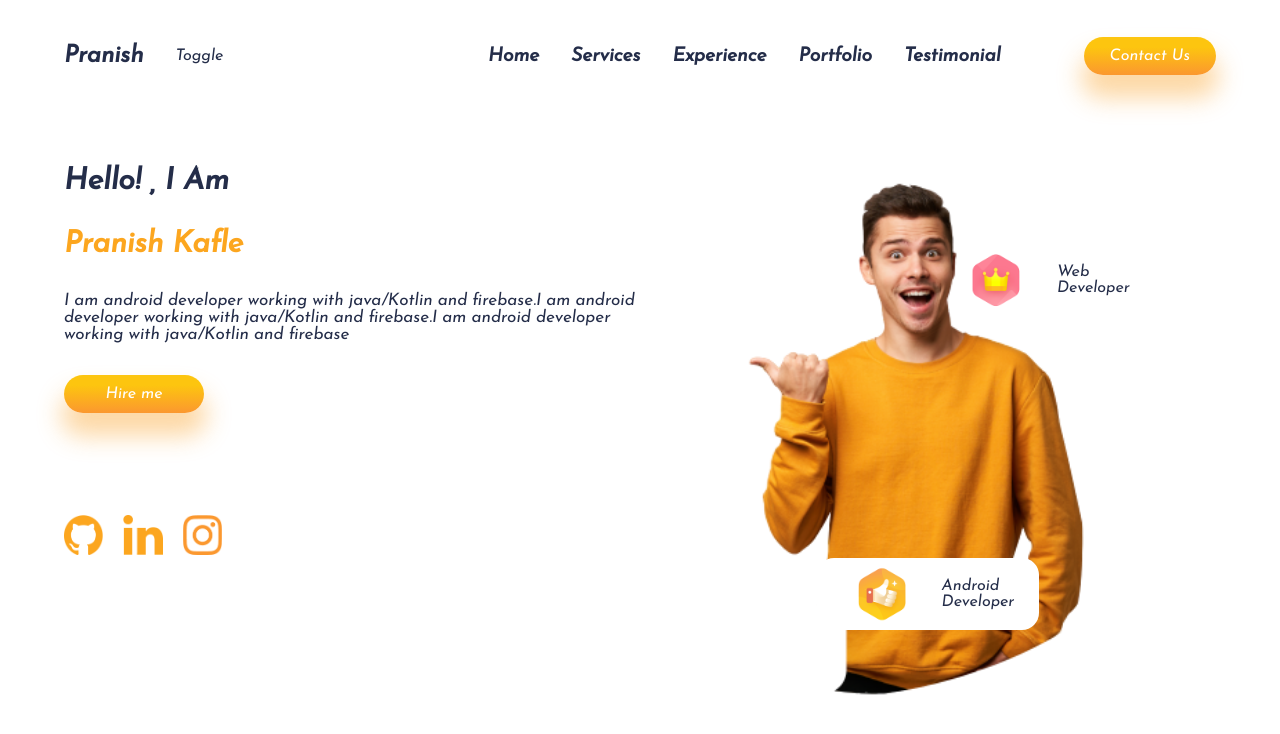
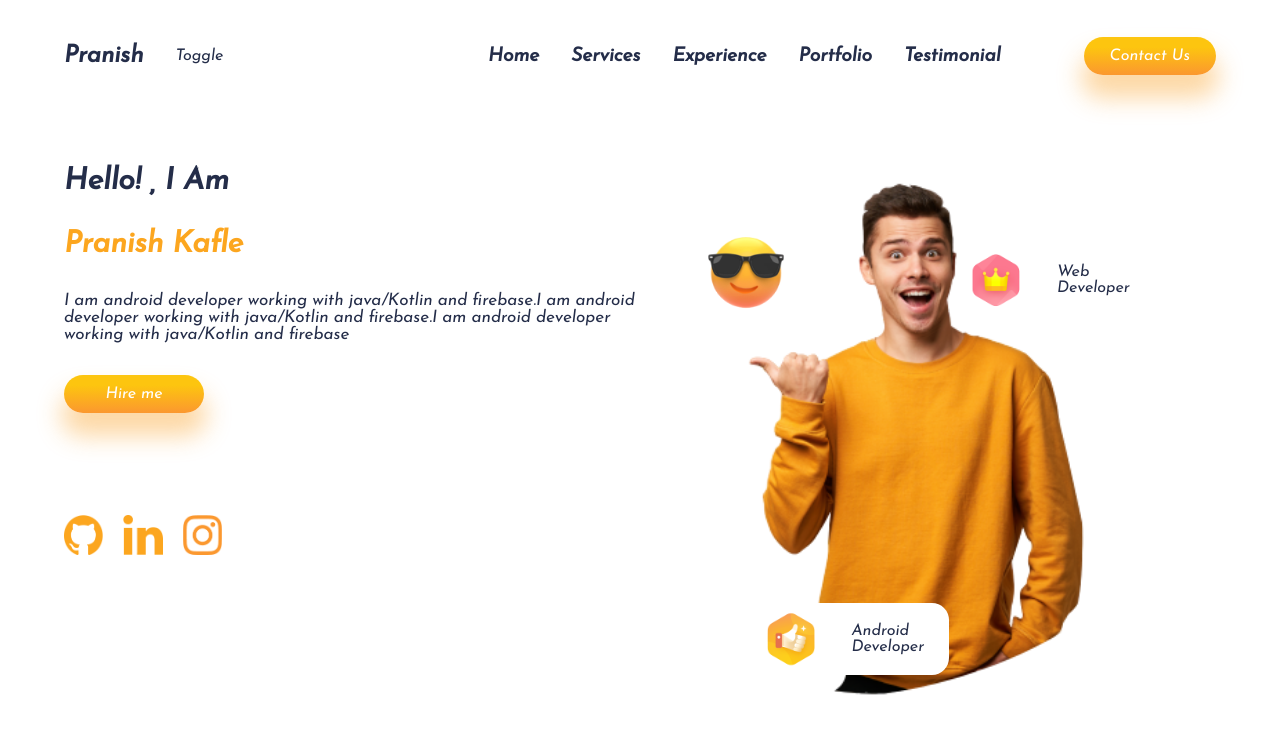
Before and after one commit to Pranishkafle6175/PotfolioReactjs, a React (Create React App) app: page / in a window 1280 px wide. Shown: the top 734 px of the page. Built offline with nearby package versions, Linux system fonts and the light colour scheme.

Commit message:
CSS updated

```diff
--- a/src/Component/FloatingDiv/FloatingDiv.jsx
+++ b/src/Component/FloatingDiv/FloatingDiv.jsx
@@ -13,6 +13,7 @@ const FloatingDiv = ({image,text1,text2}) => {
     </div>
 
 
+
     </div>
   )
 }
--- a/src/Component/Intro/Intro.css
+++ b/src/Component/Intro/Intro.css
@@ -48,8 +48,6 @@
     height: 70vh;
 }
 
-
-
 .images{
     margin-top: 70px;
     display: flex;
@@ -60,3 +58,8 @@
 .images img{
     height: 40px;
 }
+
+.glass > img{
+    height: 100px;
+
+}
--- a/src/Component/Intro/Intro.jsx
+++ b/src/Component/Intro/Intro.jsx
@@ -8,6 +8,7 @@ import instagram from "../../img/instagram.png";
 import selfimage from "../../img/boy.png";
 import Crown from "../../img/crown.png";
 import Thumb from "../../img/thumbup.png";
+import glasses from "../../img/glasses.png"
 
 const Intro = () => {
   return (
@@ -38,9 +39,12 @@ const Intro = () => {
         <img src={selfimage} alt="selfimage" />
 
 
-        <div id="selfimage"
-        style={{top:"70%",left:"5s%"}}>
+        <div  style={{top:"78%",left:"15%"}}>
           <FloatingDiv image={Thumb} text1="Android" text2="Developer" />
+        </div>
+
+        <div className="glass" style={{top:"10%",left:"10%"}}>
+          <img src={glasses} />
         </div>
       </div>
     </div>
```
Also changed, not shown: src/App.css (+8 -0 lines).
